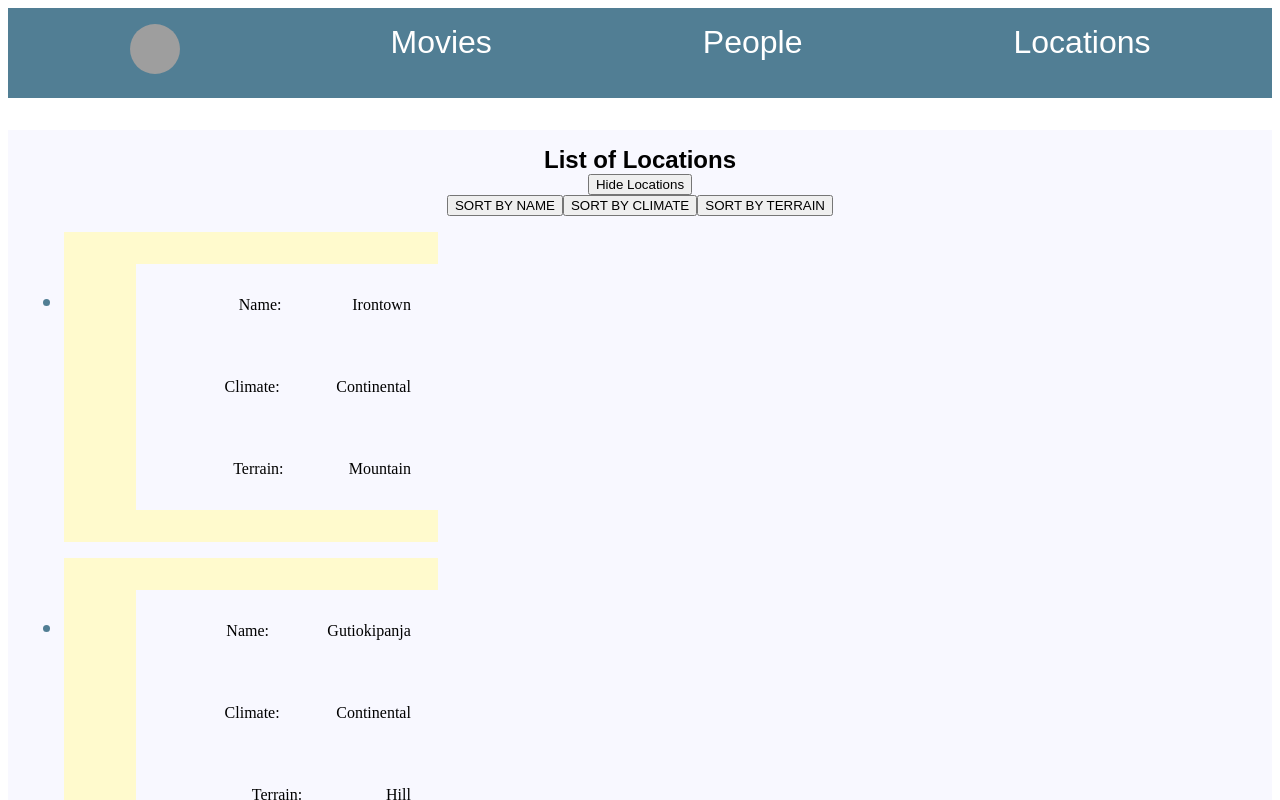
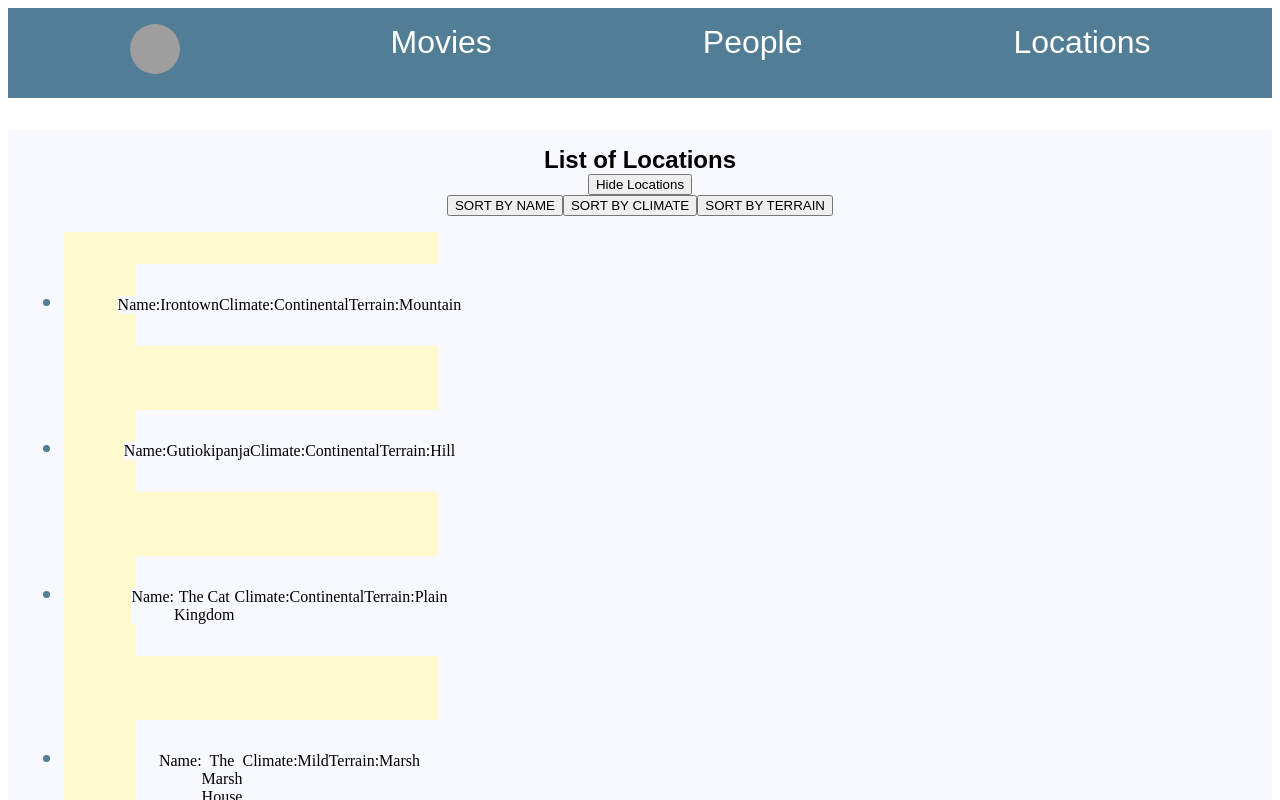
Before and after one commit to joinpursuit/9-1-module-three-assessment, a React (Create React App) app: page /locations in a window 1280 px wide. Both pictures are taken after a click on the button "Show Locations". Shown: the top 800 px of the page. Built offline with nearby package versions, Linux system fonts and the light colour scheme; grey boxes are pictures that could not be loaded; the HTML template or start-up script is replaced by a standard one.

Commit message:
Location save point: css issue persist. Read notes

```diff
--- a/src/components/Locations.js
+++ b/src/components/Locations.js
@@ -1,9 +1,10 @@
 import {useState, useEffect} from 'react';
 
 export default function Locations () {
+    //NOTE: This Version looks closer to the photo with the spacing still having left issue. Words are still smooshed. Might still be the Li as believed. Button still in poor placement. May also be CSS issue. Try 3rd attempt and if still happening mess with css before splitting.
     const [datas, setData] = useState([])
     const [hide, setHide] = useState(false)
-    const [location, setLocation] = useState([])
+    const [location] = useState([])
 
     useEffect(() => {
         fetch('./locations.json')
@@ -14,31 +15,35 @@ export default function Locations () {
         });
     }, [])
 
-    function handleChange(){
-        const findLocations = datas.map(({id, name, climate, terrain}) => {
-            //This isnt calling the array
-            return (
-                <div className='test'>
-                <ul key={id} >
-                    <li>
-                        <ul>
-                            <li><span>Name: </span>{name}</li>
+     function hideLocations(){
+        setHide(!hide)
+    }
 
-                            <li><span>Climate: </span>{climate}</li>
+    // function handleChange(){
+    //     const findLocations = datas.map(({id, name, climate, terrain}) => {
+    //         //This isnt calling the array
+    //         return (
+    //             <div className='test'>
+    //             <ul key={id} >
+    //                 <li>
+    //                     <ul>
+    //                         <li><span>Name: </span>{name}</li>
 
-                            <li><span>Terrain: </span>{terrain}</li>
-                        </ul>
-                        {/* css seems to want this but it looks very ugly */}
-                    </li>
-                    {/* Note: Even if this works its ugly. Go back to practice for better practice example */}
-                </ul>
-                </div>
-            )
-        })
-        setLocation(findLocations)
-        hide ? setHide(false) : setHide(true)
-        //might need curly???
-    }
+    //                         <li><span>Climate: </span>{climate}</li>
+
+    //                         <li><span>Terrain: </span>{terrain}</li>
+    //                     </ul>
+    //                     {/* css seems to want this but it looks very ugly */}
+    //                 </li>
+    //                 {/* Note: Even if this works its ugly. Go back to practice for better practice example */}
+    //             </ul>
+    //             </div>
+    //         )
+    //     })
+    //     setLocation(findLocations)
+    //     hide ? setHide(false) : setHide(true)
+    //     //might need curly???
+    // }
     //This is meant to pull up locations if it works.
 
     function handleSort(e){
@@ -55,15 +60,14 @@ export default function Locations () {
             }
         })
         setData(sort)
-        handleChange()
         setHide(true)
     };
-    //This is meant to search all thingys without making me make 3 different ones if works
+   //NOTE: ISSUE MIGHT BE THE SORT CHOICE
 
     return (
         <main className='locations'>
             <h2>List of Locations</h2>
-            <button type='submit' onClick={handleChange}>
+            <button type='submit' onClick={hideLocations}>
                 {!hide ? 'Show Locations' : 'Hide Locations'}
             </button>
             {/* Note buttons appearing under each other and not next to each other. Ask if Css issue or overcoding issue*/}
@@ -73,6 +77,23 @@ export default function Locations () {
                    {/* Note ask why handle needed the param if I already made function above */}
                    <button type='submit' onClick={() => handleSort('climate')}>SORT BY CLIMATE</button>
                    <button type='submit' onClick={() => handleSort('terrain')}>SORT BY TERRAIN</button>
+                   <ul>
+                    {datas.map(({ name, climate, terrain}) =>{
+                        return (
+                            <li>
+                                <ul>
+                                    <li>
+                                    <li><span>Name: </span>{name}</li>
+                                    <br/>
+                                    <li><span>Climate: </span>{climate}</li>
+
+                                    <li><span>Terrain: </span>{terrain}</li>
+                                    </li>
+                                </ul>
+                            </li>
+                        )
+                    })}
+                   </ul>
                 </div>
             ): null}
             <div>{hide && location}</div>
```
